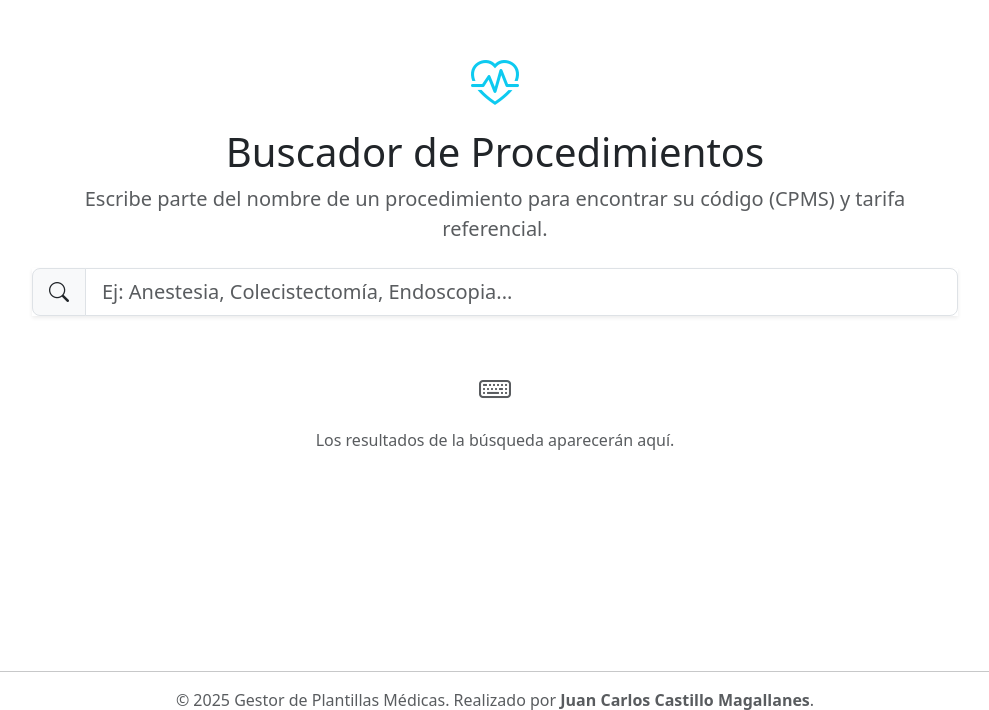
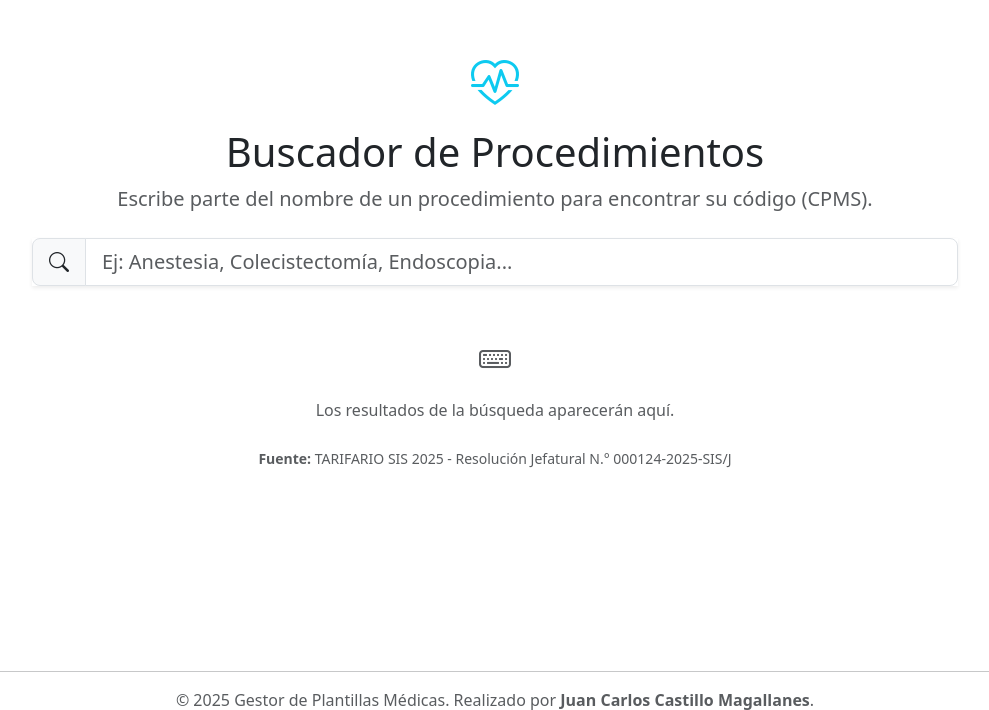
Before and after one commit to juanccm717-cyber/gestor-plantillas-web, a Flask app: page /buscar_procedimientos in a window 1280 px wide. Shown: the part 56-766 px from the top of the page, without its empty margins (145-1134 px from the left). Run offline with Flask 3, Linux system fonts and the light colour scheme; the visitor is signed in with stand-in values (Sample User, id 1); some libraries are stand-ins or nearby versions.

Commit message:
Fix: Implementar buscador de procedimientos completo

```diff
--- a/index.py
+++ b/index.py
@@ -50,7 +50,9 @@ DATABASE_URL = os.environ.get('DATABASE_URL')
 if not DATABASE_URL:
     raise RuntimeError("La variable de entorno DATABASE_URL no está configurada.")
 
-engine = create_engine(DATABASE_URL)
+# --- ¡LÍNEA CORREGIDA PARA MANEJAR CARACTERES ESPECIALES! ---
+engine = create_engine(DATABASE_URL, connect_args={'options': '-cclient_encoding=latin1'})
+
 # ---------------------------------------------------------
 
 # ==============================================================================
@@ -1239,3 +1241,6 @@ def api_search_procedimientos():
 
 if __name__ == '__main__':
     app.run(debug=True)
+
+
+engine
--- a/templates/buscar_procedimientos.html
+++ b/templates/buscar_procedimientos.html
@@ -11,7 +11,7 @@
                 <i class="bi bi-heart-pulse" style="font-size: 3rem; color: #0dcaf0;"></i>
                 <h1 class="mt-2">Buscador de Procedimientos</h1>
                 <p class="lead text-muted">
-                    Escribe parte del nombre de un procedimiento para encontrar su código (CPMS) y tarifa referencial.
+                    Escribe parte del nombre de un procedimiento para encontrar su código (CPMS).
                 </p>
             </div>
 
@@ -23,21 +23,15 @@
 
             <!-- Contenedor para los Resultados y Mensajes -->
             <div id="resultsContainer">
-                <!-- Mensaje inicial -->
+                <!-- ... (Los mensajes de inicial, carga y no resultados son los mismos) ... -->
                 <div id="initialMessage" class="text-center text-muted mt-5">
                     <p><i class="bi bi-keyboard fs-2"></i></p>
                     <p>Los resultados de la búsqueda aparecerán aquí.</p>
                 </div>
-
-                <!-- Spinner de carga -->
                 <div id="loadingSpinner" class="text-center mt-5 d-none">
-                    <div class="spinner-border text-info" role="status">
-                        <span class="visually-hidden">Buscando...</span>
-                    </div>
+                    <div class="spinner-border text-info" role="status"><span class="visually-hidden">Buscando...</span></div>
                     <p class="mt-2">Buscando...</p>
                 </div>
-
-                <!-- Mensaje de no encontrados -->
                 <div id="noResultsMessage" class="text-center text-muted mt-5 d-none">
                     <p><i class="bi bi-emoji-frown fs-2"></i></p>
                     <p>No se encontraron procedimientos que coincidan con tu búsqueda.</p>
@@ -50,25 +44,33 @@
                             <tr>
                                 <th scope="col">Código (CPMS)</th>
                                 <th scope="col">Nombre del Procedimiento</th>
-                                <th scope="col">Tarifa SIS</th>
                             </tr>
                         </thead>
                         <tbody id="resultsTbody">
-                            <!-- Las filas de resultados se insertarán aquí con JavaScript -->
+                            <!-- Las filas se insertarán aquí -->
                         </tbody>
                     </table>
                 </div>
+
+                <!-- ================================================== -->
+                <!--    (¡NUEVO!) NOTA DE PIE DE PÁGINA CON LA RESOLUCIÓN    -->
+                <!-- ================================================== -->
+                <div class="text-center mt-4">
+                    <small class="text-muted">
+                        <strong>Fuente:</strong> TARIFARIO SIS 2025 - Resolución Jefatural N.° 000124-2025-SIS/J
+                    </small>
+                </div>
+
             </div>
-
         </div>
     </div>
 </div>
-
 {% endblock %}
 
 {% block scripts %}
 <script>
 document.addEventListener('DOMContentLoaded', function() {
+    // ... (las variables iniciales son las mismas) ...
     const searchInput = document.getElementById('searchInput');
     const resultsTbody = document.getElementById('resultsTbody');
     const initialMessage = document.getElementById('initialMessage');
@@ -77,82 +79,71 @@ document.addEventListener('DOMContentLoaded', function() {
     const resultsTableContainer = document.getElementById('resultsTableContainer');
     let searchTimeout;
 
-    // --- Función principal que se ejecuta al escribir ---
     searchInput.addEventListener('input', function() {
+        // ... (la lógica del debounce y fetch es la misma) ...
         const query = searchInput.value.trim();
-
-        // Limpiamos el temporizador anterior para no hacer búsquedas en cada tecla
         clearTimeout(searchTimeout);
-
-        if (query.length < 3) {
-            // Si el texto es muy corto, reseteamos la vista
+        if (query.length < 2) {
             resetView();
             return;
         }
-
-        // Mostramos el spinner de carga
         showLoading();
-
-        // Esperamos 300ms después de que el usuario deja de teclear para buscar
         searchTimeout = setTimeout(() => {
             fetch(`/api/search_procedimientos?q=${encodeURIComponent(query)}`)
-                .then(response => {
-                    if (!response.ok) {
-                        throw new Error('Error en la red o en el servidor');
-                    }
-                    return response.json();
-                })
-                .then(data => {
-                    displayResults(data);
-                })
+                .then(response => response.ok ? response.json() : Promise.reject('Error de red'))
+                .then(data => displayResults(data))
                 .catch(error => {
                     console.error('Error en la búsqueda:', error);
-                    showErrorState(); // Función para manejar errores visualmente
+                    showErrorState();
                 });
         }, 300);
     });
 
-    // --- Funciones para controlar la interfaz ---
-
+    // ====================================================================
+    //        (¡ACTUALIZADO!) FUNCIÓN CON LA LÓGICA DE COLOR CORRECTA
+    // ====================================================================
     function displayResults(data) {
-        // Limpiamos la tabla y ocultamos todos los mensajes
         resultsTbody.innerHTML = '';
         hideAllMessages();
 
         if (data && data.length > 0) {
-            // Si hay datos, los mostramos en la tabla
             data.forEach(proc => {
                 const row = document.createElement('tr');
+
+                // LÓGICA DE COLOR CORREGIDA:
+                // Solo pintamos de rojo si la tarifa es 'N/C' (No Cobertura).
+                const tarifa = (proc.tarifa_sis || '').trim().toUpperCase();
+                if (tarifa === 'N/C') {
+                    row.classList.add('table-danger'); // Clase de Bootstrap para fondo rojo claro
+                }
+
+                // Creamos el HTML de la fila (sin la columna de tarifa)
                 row.innerHTML = `
                     <td>${proc.cod_cpms || 'N/A'}</td>
                     <td>${proc.nombre_prest || 'Sin descripción'}</td>
-                    <td>${proc.tarifa_sis || 'N/C'}</td>
                 `;
                 resultsTbody.appendChild(row);
             });
-            resultsTableContainer.classList.remove('d-none'); // Mostramos la tabla
+            resultsTableContainer.classList.remove('d-none');
         } else {
-            // Si no hay datos, mostramos el mensaje de "no encontrados"
             noResultsMessage.classList.remove('d-none');
         }
     }
 
+    // ... (el resto de las funciones auxiliares son las mismas) ...
     function resetView() {
         hideAllMessages();
         initialMessage.classList.remove('d-none');
     }
-
     function showLoading() {
         hideAllMessages();
         loadingSpinner.classList.remove('d-none');
     }
-
     function showErrorState() {
         hideAllMessages();
         noResultsMessage.querySelector('p:last-child').textContent = 'Ocurrió un error al realizar la búsqueda. Inténtalo de nuevo.';
         noResultsMessage.classList.remove('d-none');
     }
-
     function hideAllMessages() {
         initialMessage.classList.add('d-none');
         loadingSpinner.classList.add('d-none');
```
